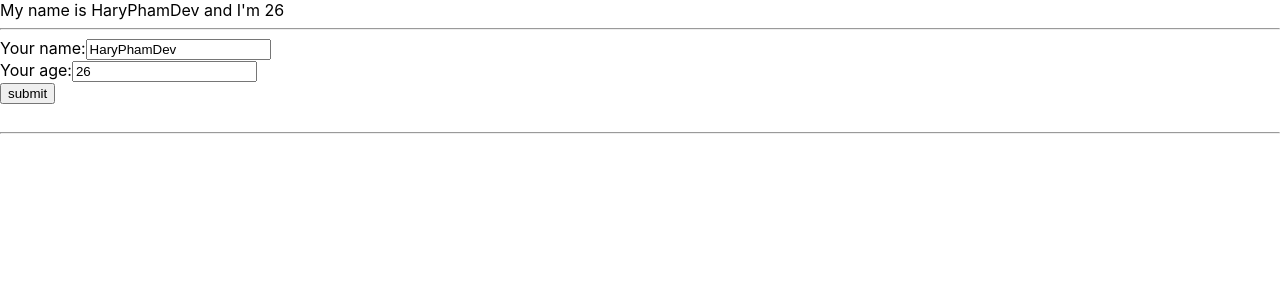
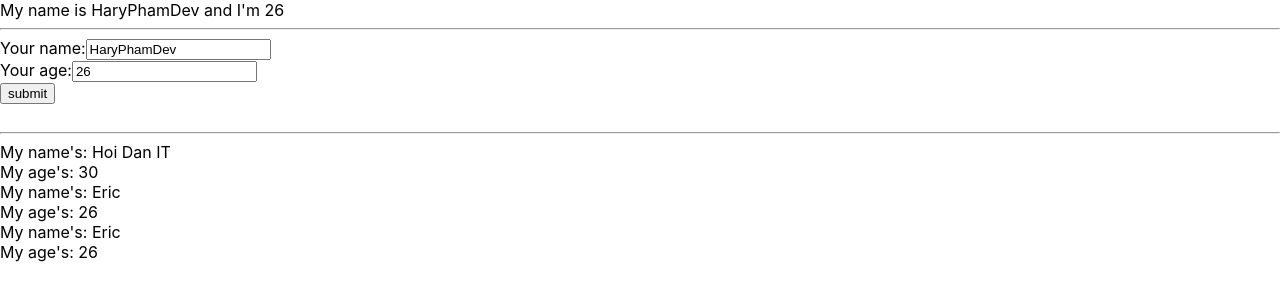
Before and after one commit to PHUC-A2/khoa-hoc-react-test-demo-01, a React (Create React App) app: page / in a window 1280 px wide. Shown: the top 300 px of the page. Built offline with nearby package versions, Linux system fonts and the light colour scheme.

Commit message:
#23 props với react

```diff
--- /dev/null
+++ b/src/components/DisplayInfo.js
@@ -0,0 +1,21 @@
+import React from "react";
+
+class DisplayInfo extends React.Component {
+    render() {
+        // console.log(this.props);
+        // distructuring
+        const {age,name} = this.props;
+
+        return (
+            // props => viết tắt từ properties
+            // props truyền data từ cha sang con còn
+            // event truyền từ con sang cha
+            <div>
+                <div>My name's: {name}</div>
+                <div>My age's: {age}</div>
+            </div>
+        );
+    };
+}
+
+export default DisplayInfo;
--- a/src/components/MyComponent.js
+++ b/src/components/MyComponent.js
@@ -1,15 +1,23 @@
 import React from 'react';
 
 import UserInfo from "./UserInfo";
+import DisplayInfo from "./DisplayInfo";
 
 // class component
 
 class MyComponent extends React.Component {
     // jsx
     render() {
+
+        const myInfo = ['ab','c','d']
         return (
             <div>
-                <UserInfo/>
+                <UserInfo />
+                <DisplayInfo name="Hoi Dan IT" age="30" />
+                <DisplayInfo name="Eric" age="26" />
+
+                {/* Ví dụ muốn truyền vào các kiểu dữ liệu ngoài String */}
+                <DisplayInfo name="Eric" age={26} myInfo={myInfo} />
             </div>
         );
     }
```
